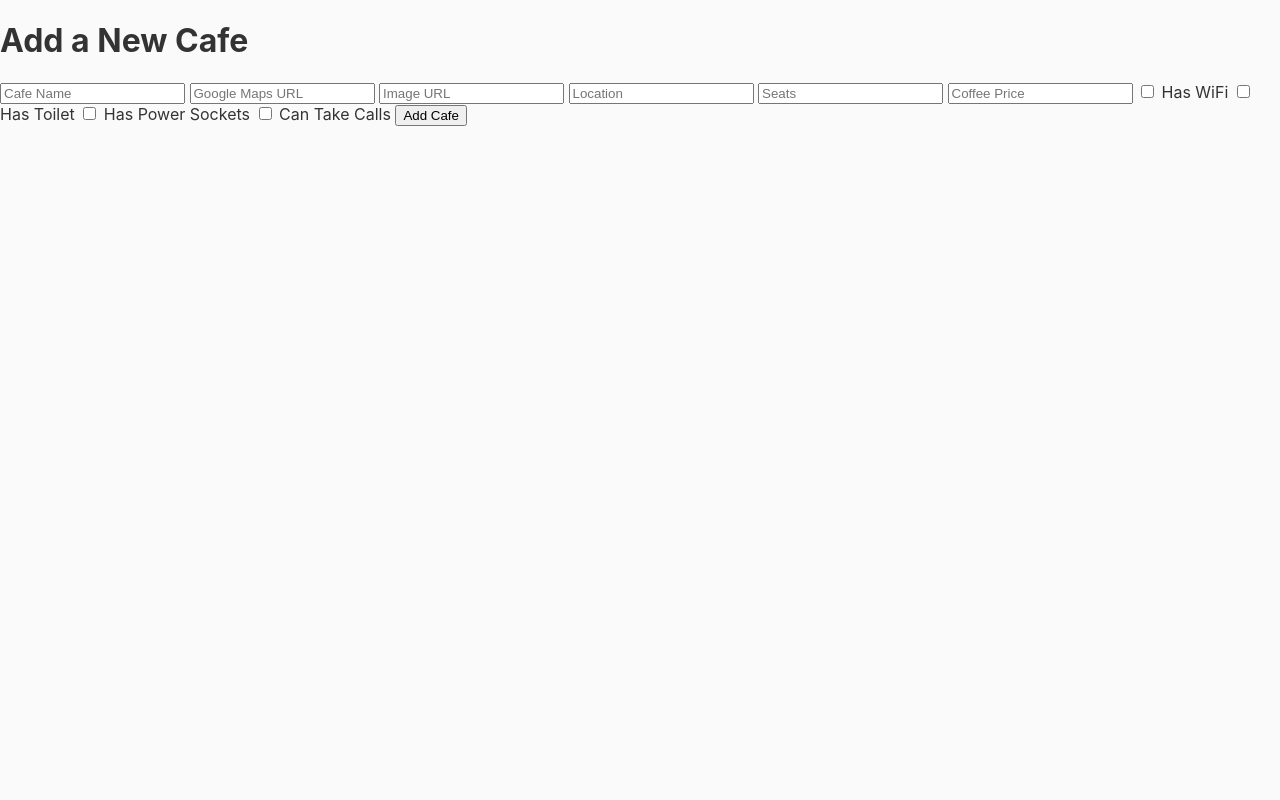
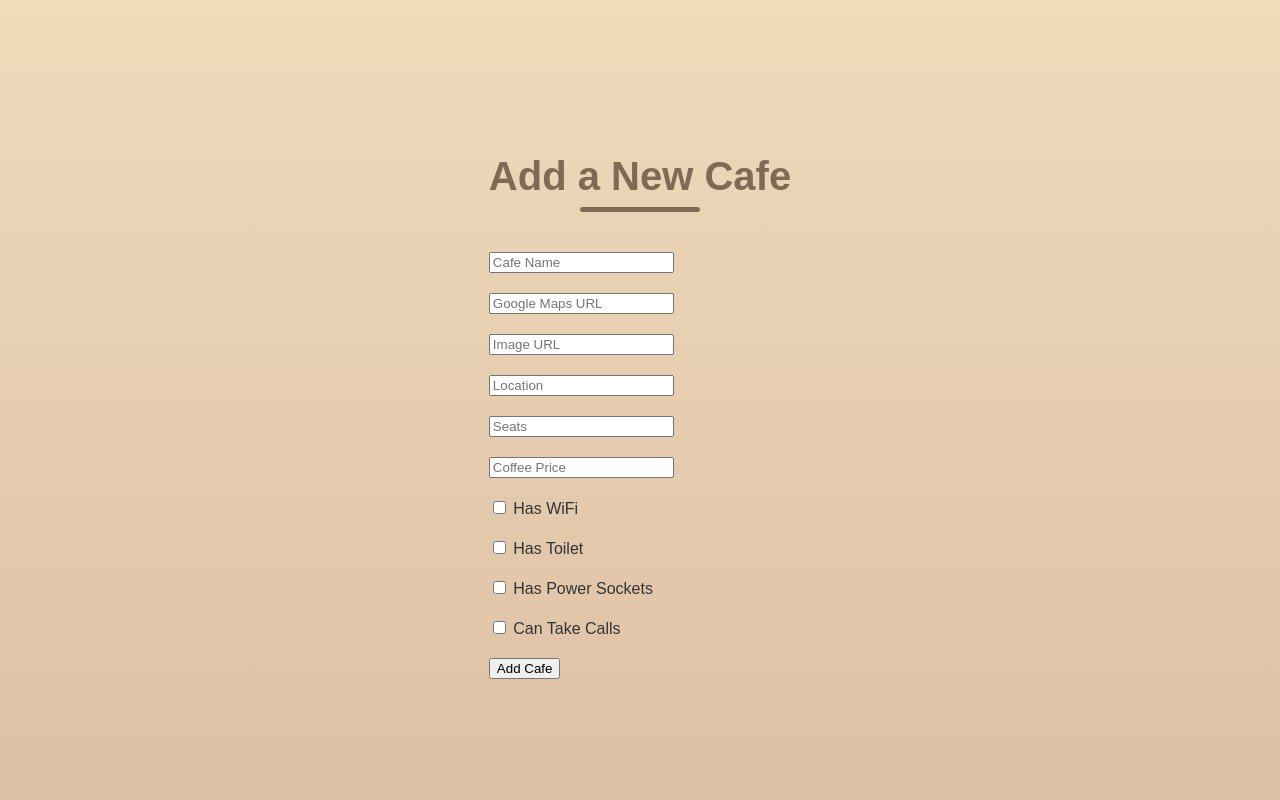
Before and after one commit to Mouatez2025/Laptop_Friendly_Cafes, a Flask app: page /add in a window 1280 px wide. Run offline with Flask 3, Linux system fonts and the light colour scheme.

Commit message:
Initial commit

```diff
--- a/static/styles.css
+++ b/static/styles.css
@@ -1,13 +1,13 @@
 body {
-  font-family: 'Inter', sans-serif;
+  font-family: 'Outfit', sans-serif;
   margin: 0;
   padding: 0;
-  background: #fafafa;
+  background: linear-gradient(#f0dbbb,#ddc0a5);
   color: #333;
 }
 
 header {
-  background: #f8d47a;
+  background: #816955;
   padding: 1rem 2rem;
   display: flex;
   justify-content: space-between;
@@ -49,3 +49,32 @@ header {
 .delete-btn {
   background: #e74c3c;
 }
+header h1 {
+color: #f0dbbb
+}
+.contact-container {
+      height: 100vh;
+      display: flex;
+      align-items: center;
+      justify-content: space-evenly;
+}
+.contact-left {
+     display: flex;
+     flex-direction: column;
+     align-items: start;
+     gap: 20px
+}
+.contact-left-title h2{
+      font-weight: 600;
+      color: #816955;
+      font-size: 40px;
+      margin-bottom: 5px;
+}
+.contact-left-title hr{
+       border: none;
+       width: 120px;
+       height: 5px;
+       background-color: #816955;
+       border-radius: 10px;
+       margin-bottom: 20px;
+}
--- a/templates/add_cafe.html
+++ b/templates/add_cafe.html
@@ -6,19 +6,24 @@
   <link rel="stylesheet" href="{{ url_for('static', filename='styles.css') }}">
 </head>
 <body>
-  <h1>Add a New Cafe</h1>
-  <form action="{{ url_for('add_cafe') }}" method="POST">
-    <input type="text" name="name" placeholder="Cafe Name" required>
-    <input type="url" name="map_url" placeholder="Google Maps URL" required>
-    <input type="url" name="img_url" placeholder="Image URL" required>
-    <input type="text" name="location" placeholder="Location" required>
-    <input type="text" name="seats" placeholder="Seats" required>
-    <input type="text" name="coffee_price" placeholder="Coffee Price">
+<div class="contact-container">
+  <form action="{{ url_for('add_cafe') }}" method="POST" class="contact-left">
+  <div class="contact-left-title">
+  <h2>Add a New Cafe</h2>
+    <hr>
+    </div>
+    <input type="text" name="name" placeholder="Cafe Name" class="contact-inputs" required>
+    <input type="url" name="map_url" placeholder="Google Maps URL" class="contact-inputs" required>
+    <input type="url" name="img_url" placeholder="Image URL" class="contact-inputs" required>
+    <input type="text" name="location" placeholder="Location" class="contact-inputs" required>
+    <input type="text" name="seats" placeholder="Seats" class="contact-inputs" required>
+    <input type="text" name="coffee_price" placeholder="Coffee Price" class="contact-inputs">
     <label><input type="checkbox" name="has_wifi"> Has WiFi</label>
     <label><input type="checkbox" name="has_toilet"> Has Toilet</label>
     <label><input type="checkbox" name="has_sockets"> Has Power Sockets</label>
     <label><input type="checkbox" name="can_take_calls"> Can Take Calls</label>
     <button type="submit">Add Cafe</button>
   </form>
+  </div>
 </body>
 </html>
```
